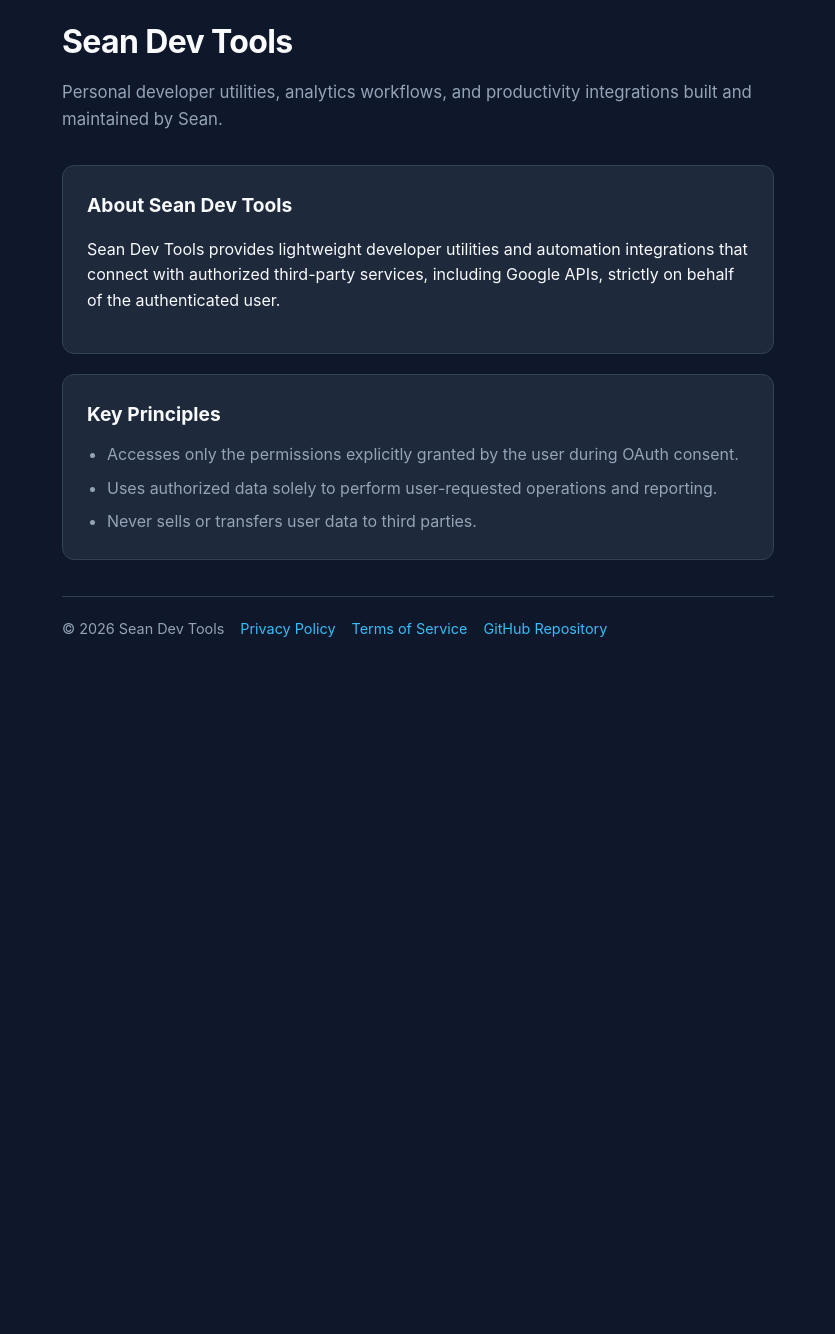
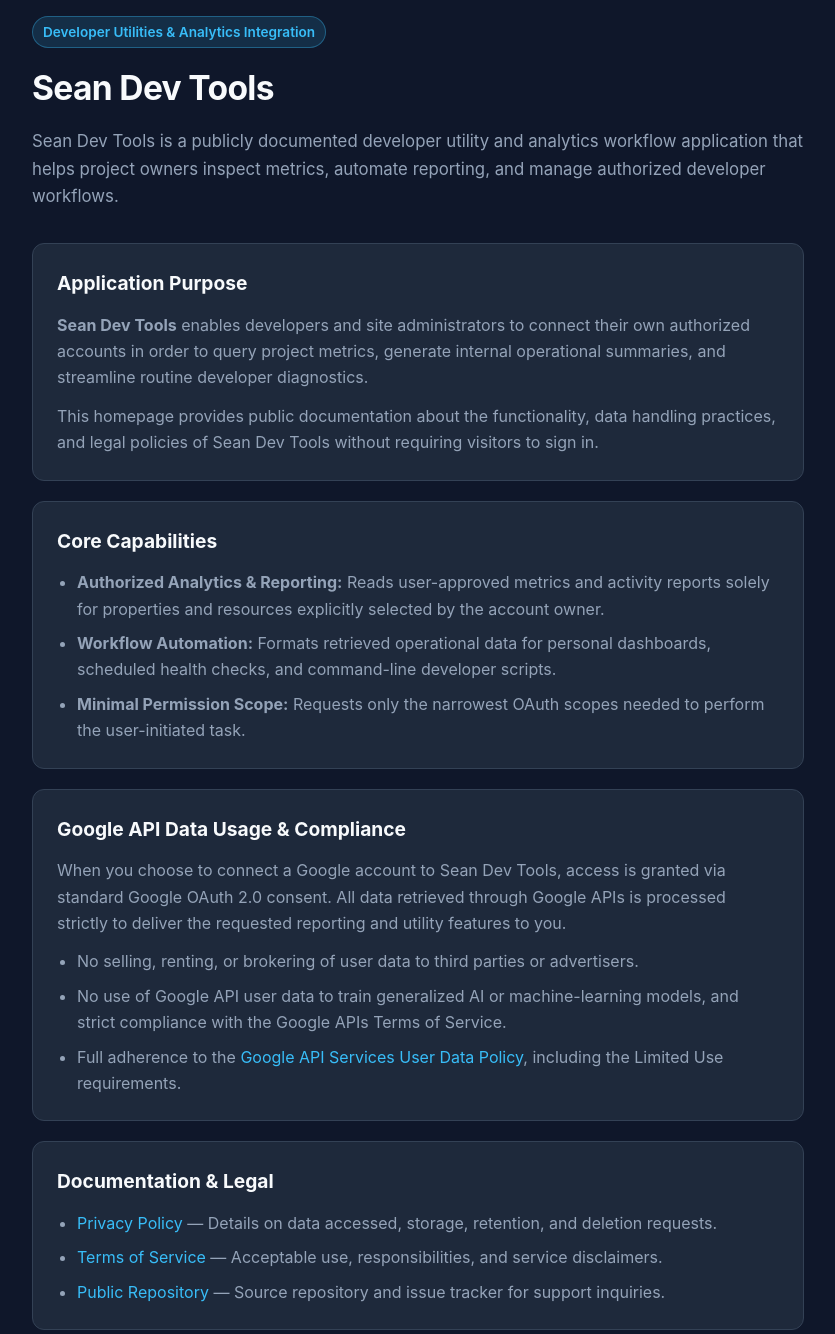
Before and after one commit to xzsean666/sean-dev-tools, a plain HTML site: page index.html in a window 1280 px wide. Shown: the part 40-1374 px from the top of the page, without its empty margins (222-1057 px from the left). Before the commit the page ends 800 px from the top, so only its background shows below. Drawn offline with Linux system fonts and the light colour scheme.

Commit message:
docs: expand homepage and privacy policy for OAuth verification

```diff
--- a/index.html
+++ b/index.html
@@ -3,6 +3,7 @@
 <head>
   <meta charset="UTF-8" />
   <meta name="viewport" content="width=device-width, initial-scale=1.0" />
+  <meta name="description" content="Sean Dev Tools is a personal developer utilities and analytics reporting application with transparent Google OAuth integration." />
   <title>Sean Dev Tools</title>
   <!-- Google Search Console: paste your <meta name="google-site-verification" content="..." /> tag below -->
   <style>
@@ -20,19 +21,30 @@
       font-family: -apple-system, BlinkMacSystemFont, "Segoe UI", Roboto, sans-serif;
       background: var(--bg);
       color: var(--text);
-      line-height: 1.6;
+      line-height: 1.65;
     }
     .container {
-      max-width: 760px;
+      max-width: 820px;
       margin: 0 auto;
       padding: 56px 24px;
     }
     header {
       margin-bottom: 32px;
     }
+    .badge {
+      display: inline-block;
+      padding: 4px 10px;
+      margin-bottom: 12px;
+      border-radius: 999px;
+      background: rgba(56, 189, 248, 0.14);
+      border: 1px solid rgba(56, 189, 248, 0.35);
+      color: var(--accent);
+      font-size: 0.85rem;
+      font-weight: 600;
+    }
     h1 {
       margin: 0 0 12px;
-      font-size: 2rem;
+      font-size: 2.1rem;
       letter-spacing: -0.02em;
     }
     .subtitle {
@@ -50,6 +62,13 @@
     h2 {
       margin: 0 0 12px;
       font-size: 1.2rem;
+    }
+    p {
+      margin: 0 0 12px;
+      color: var(--muted);
+    }
+    p:last-child {
+      margin-bottom: 0;
     }
     ul {
       margin: 0;
@@ -81,32 +100,57 @@
 <body>
   <main class="container">
     <header>
+      <span class="badge">Developer Utilities &amp; Analytics Integration</span>
       <h1>Sean Dev Tools</h1>
       <p class="subtitle">
-        Personal developer utilities, analytics workflows, and productivity integrations built and maintained by Sean.
+        Sean Dev Tools is a publicly documented developer utility and analytics workflow application that helps project owners inspect metrics, automate reporting, and manage authorized developer workflows.
       </p>
     </header>
 
     <section class="card">
-      <h2>About Sean Dev Tools</h2>
+      <h2>Application Purpose</h2>
       <p>
-        Sean Dev Tools provides lightweight developer utilities and automation integrations that connect with authorized third-party services, including Google APIs, strictly on behalf of the authenticated user.
+        <strong>Sean Dev Tools</strong> enables developers and site administrators to connect their own authorized accounts in order to query project metrics, generate internal operational summaries, and streamline routine developer diagnostics.
+      </p>
+      <p>
+        This homepage provides public documentation about the functionality, data handling practices, and legal policies of Sean Dev Tools without requiring visitors to sign in.
       </p>
     </section>
 
     <section class="card">
-      <h2>Key Principles</h2>
+      <h2>Core Capabilities</h2>
       <ul>
-        <li>Accesses only the permissions explicitly granted by the user during OAuth consent.</li>
-        <li>Uses authorized data solely to perform user-requested operations and reporting.</li>
-        <li>Never sells or transfers user data to third parties.</li>
+        <li><strong>Authorized Analytics &amp; Reporting:</strong> Reads user-approved metrics and activity reports solely for properties and resources explicitly selected by the account owner.</li>
+        <li><strong>Workflow Automation:</strong> Formats retrieved operational data for personal dashboards, scheduled health checks, and command-line developer scripts.</li>
+        <li><strong>Minimal Permission Scope:</strong> Requests only the narrowest OAuth scopes needed to perform the user-initiated task.</li>
+      </ul>
+    </section>
+
+    <section class="card">
+      <h2>Google API Data Usage &amp; Compliance</h2>
+      <p>
+        When you choose to connect a Google account to Sean Dev Tools, access is granted via standard Google OAuth 2.0 consent. All data retrieved through Google APIs is processed strictly to deliver the requested reporting and utility features to you.
+      </p>
+      <ul>
+        <li>No selling, renting, or brokering of user data to third parties or advertisers.</li>
+        <li>No use of Google API user data to train generalized AI or machine-learning models, and strict compliance with the Google APIs Terms of Service.</li>
+        <li>Full adherence to the <a href="https://developers.google.com/terms/api-services-user-data-policy" target="_blank" rel="noopener noreferrer">Google API Services User Data Policy</a>, including the Limited Use requirements.</li>
+      </ul>
+    </section>
+
+    <section class="card">
+      <h2>Documentation &amp; Legal</h2>
+      <ul>
+        <li><a href="https://xzsean666.github.io/sean-dev-tools/privacy">Privacy Policy</a> — Details on data accessed, storage, retention, and deletion requests.</li>
+        <li><a href="https://xzsean666.github.io/sean-dev-tools/terms">Terms of Service</a> — Acceptable use, responsibilities, and service disclaimers.</li>
+        <li><a href="https://github.com/xzsean666/sean-dev-tools" target="_blank" rel="noopener noreferrer">Public Repository</a> — Source repository and issue tracker for support inquiries.</li>
       </ul>
     </section>
 
     <footer>
       <span>&copy; 2026 Sean Dev Tools</span>
-      <a href="./privacy">Privacy Policy</a>
-      <a href="./terms">Terms of Service</a>
+      <a href="https://xzsean666.github.io/sean-dev-tools/privacy">Privacy Policy</a>
+      <a href="https://xzsean666.github.io/sean-dev-tools/terms">Terms of Service</a>
       <a href="https://github.com/xzsean666/sean-dev-tools" target="_blank" rel="noopener noreferrer">GitHub Repository</a>
     </footer>
   </main>
```
Also changed, not shown: privacy.html (+66 -21 lines).
